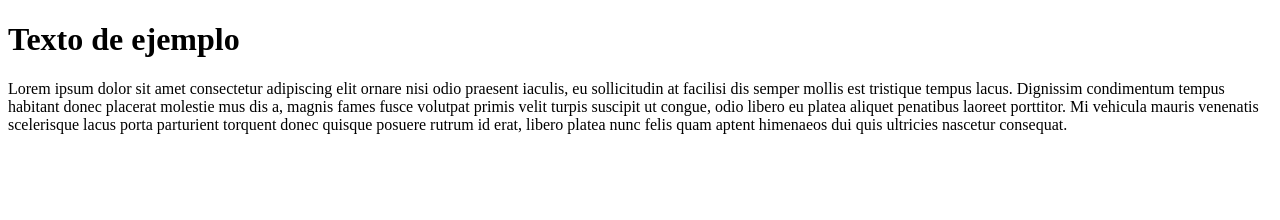
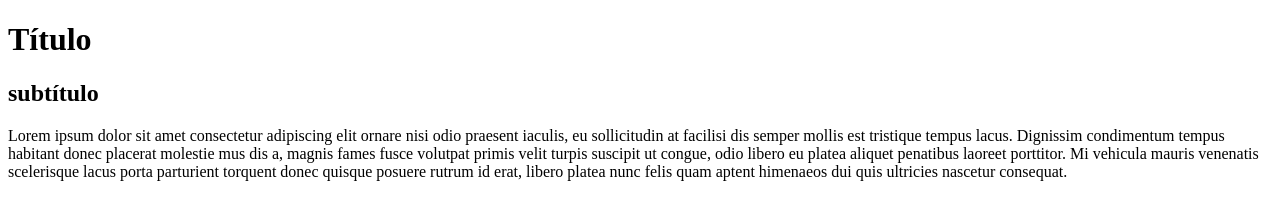
Before and after one commit to zhor19/proyecto-ETS, a plain HTML site: page index.html in a window 1280 px wide. Drawn offline with Linux system fonts and the light colour scheme.

Commit message:
cambio de título y subti

```diff
--- a/index.html
+++ b/index.html
@@ -6,7 +6,8 @@
     <title>Document</title>
 </head>
 <body>
-    <h1>Texto de ejemplo</h1>
+    <h1>Título</h1>
+    <h2>subtítulo</h2>
     <p>
         Lorem ipsum dolor sit amet consectetur adipiscing
         elit ornare nisi odio praesent iaculis, eu sollicitudin
```
